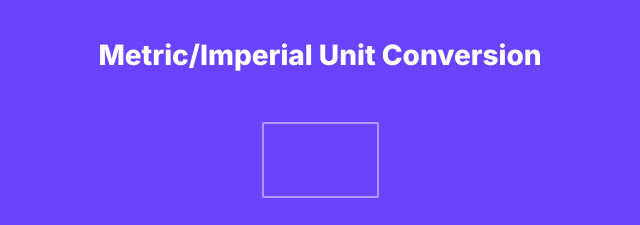
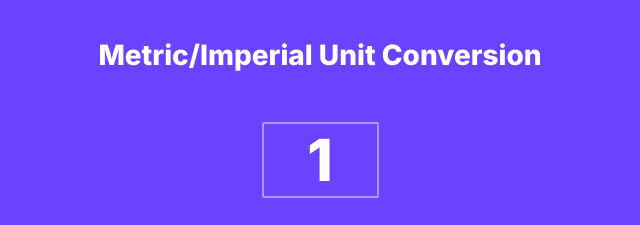
Before and after one commit to edicodes/converter, a plain HTML site: page index.html in a window 1280 px wide. Shown: the top 225 px of the page, 320-960 px from the left. Drawn offline with nearby package versions, Linux system fonts and the light colour scheme.

Commit message:
Update index.html

```diff
--- a/index.html
+++ b/index.html
@@ -6,7 +6,7 @@
         <div class="card">
             <header class="header">
                 <h1>Metric/Imperial Unit Conversion</h1>
-                <input type="number" id="input-el" class="num-input">
+                <input type="number" id="input-el" class="num-input" value="1">
                 <button id="btn-convert" class="btn-primary">Convert</button>
             </header>
 
```
